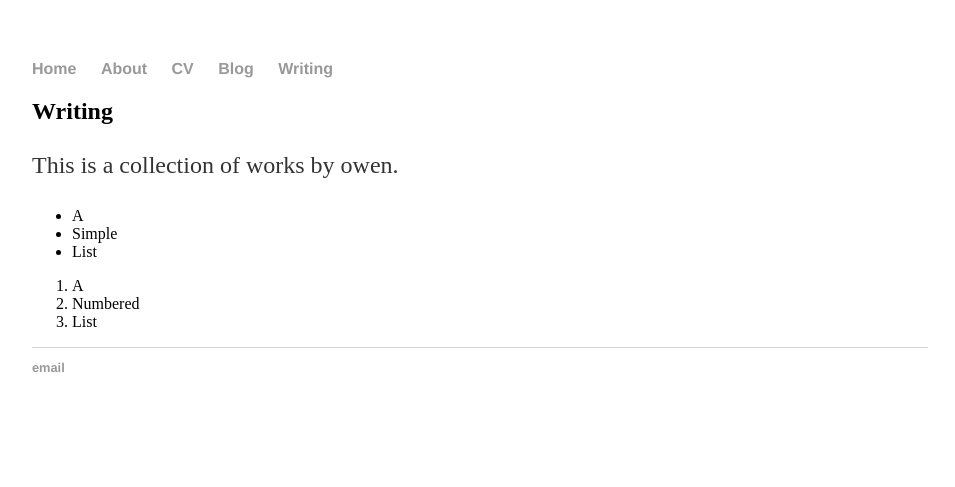
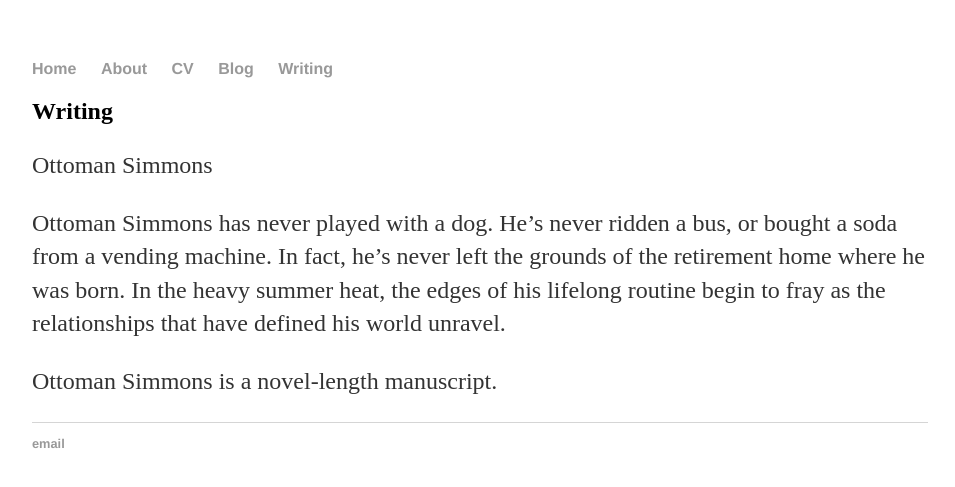
Before and after one commit to chmatie925/chmatie925.github.io, a Jekyll site: the page built from writing.md, in a window 1280 px wide. Shown: the top 487 px of the page, without its empty margins (160-1115 px from the left). Built offline with Jekyll 4.4.1, drawn with Linux system fonts in a browser that asks for light colours; our own code applies the rules of GitHub Pages for plain Markdown files.

Commit message:
Update writing.md

```diff
--- a/writing.md
+++ b/writing.md
@@ -1,11 +1,7 @@
 ## Writing
 
-This is a collection of works by owen.
+Ottoman Simmons
 
-- A
-- Simple
-- List
+Ottoman Simmons has never played with a dog. He’s never ridden a bus, or bought a soda from a vending machine. In fact, he’s never left the grounds of the retirement home where he was born. In the heavy summer heat, the edges of his lifelong routine begin to fray as the relationships that have defined his world unravel.
 
-1. A
-1. Numbered
-1. List
+Ottoman Simmons is a novel-length manuscript.
```
